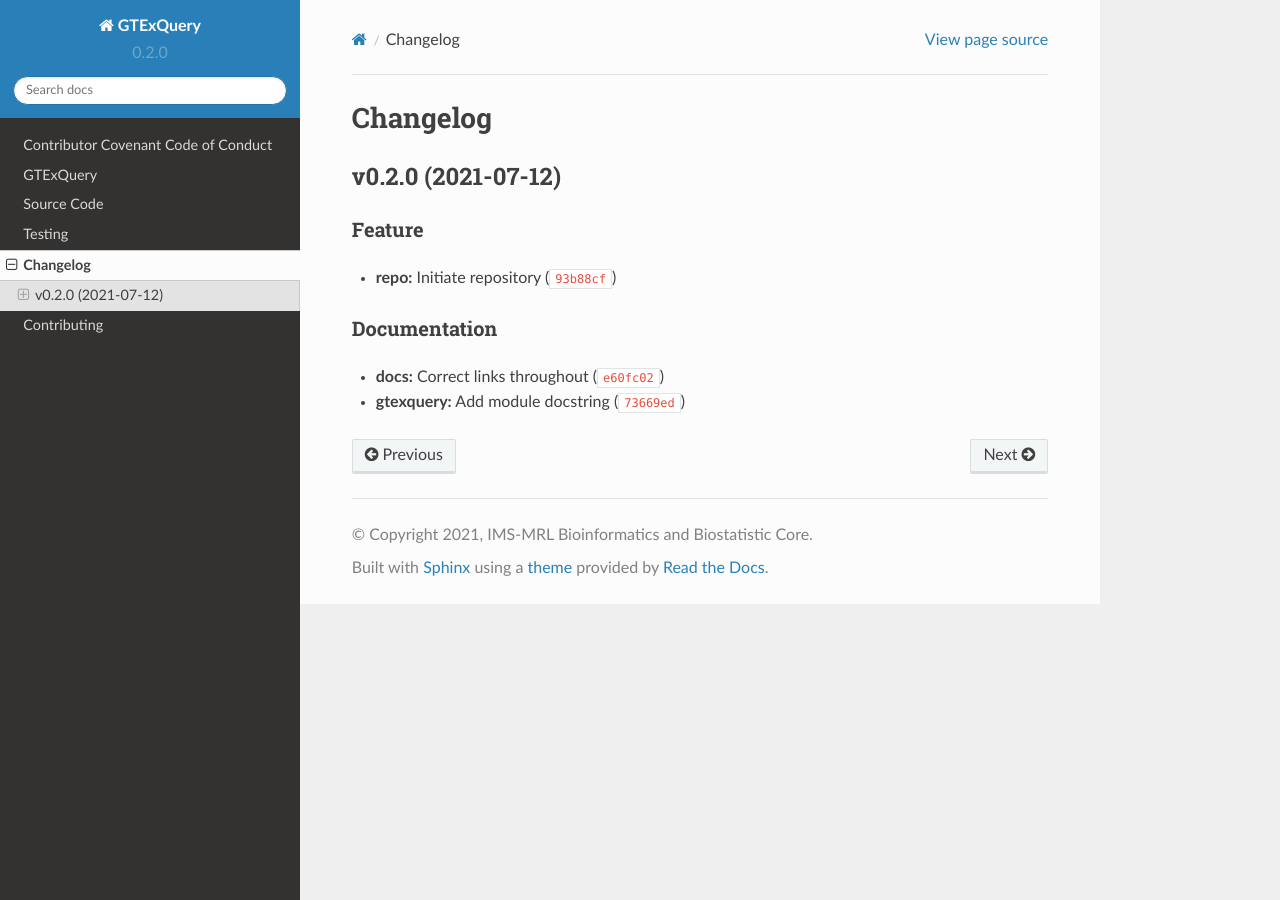
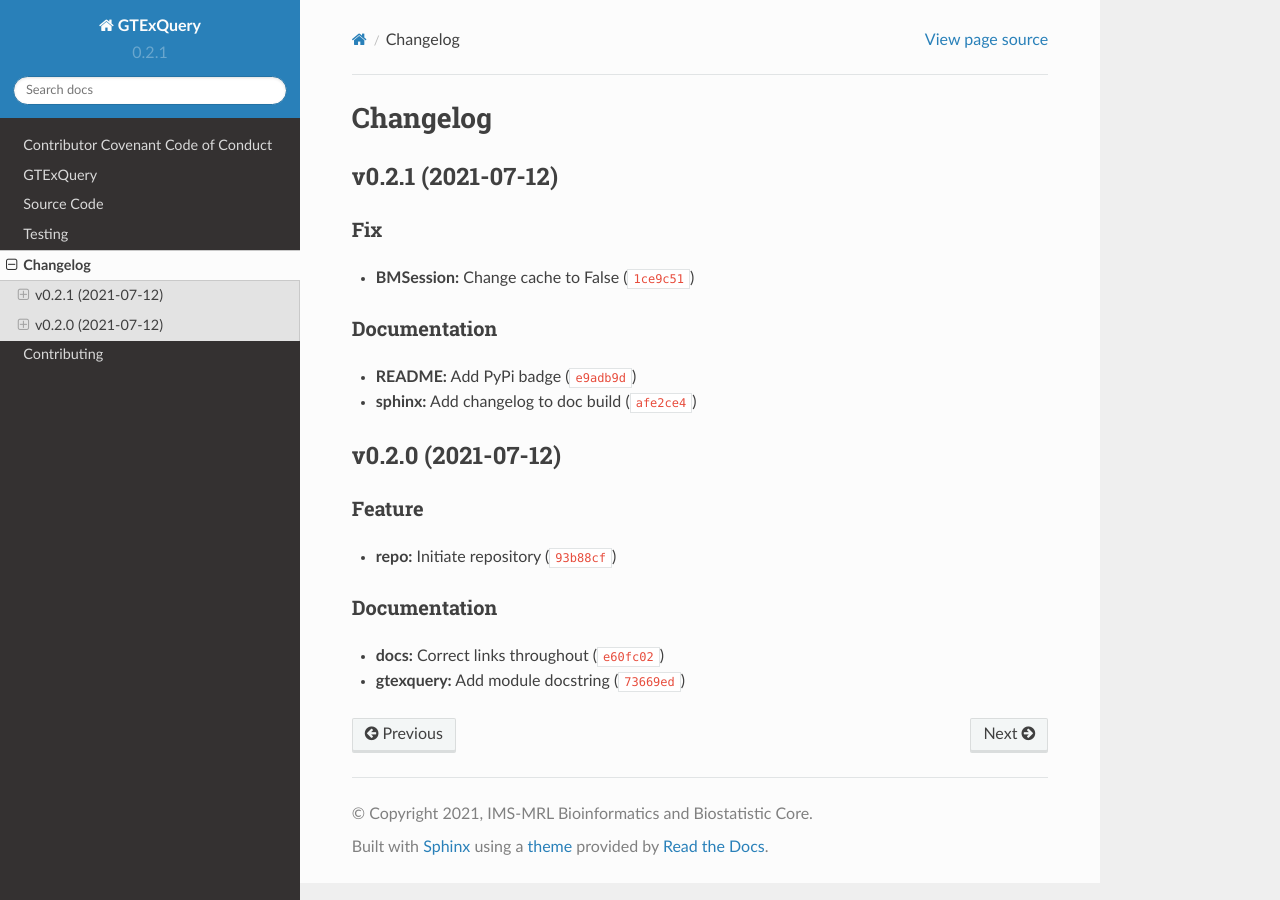
Before and after one commit to IMS-Bio2Core-Facility/GTExQuery, a Sphinx documentation site: the page built from docs/changelog.md, in a window 1280 px wide. Built offline with Sphinx 7.4.7 and the Read the Docs theme 2.0.0, drawn with Linux system fonts in a browser that asks for light colours.

Commit message:
0.2.1
Automatically generated by python-semantic-release

```diff
--- a/CHANGELOG.md
+++ b/CHANGELOG.md
@@ -1,6 +1,14 @@
 # Changelog
 
 <!--next-version-placeholder-->
+
+## v0.2.1 (2021-07-12)
+### Fix
+* **BMSession:** Change cache to False ([`1ce9c51`](https://github.com/IMS-Bio2Core-Facility/GTExQuery/commit/1ce9c5115fa6fc81573de79c6cd84512c94f86d2))
+
+### Documentation
+* **README:** Add PyPi badge ([`e9adb9d`](https://github.com/IMS-Bio2Core-Facility/GTExQuery/commit/e9adb9d2d1aeafbdc16fd37d923690a6a938da9e))
+* **sphinx:** Add changelog to doc build ([`afe2ce4`](https://github.com/IMS-Bio2Core-Facility/GTExQuery/commit/afe2ce465d9e824db552a276b141d362b279a761))
 
 ## v0.2.0 (2021-07-12)
 ### Feature
--- a/docs/conf.py
+++ b/docs/conf.py
@@ -12,7 +12,7 @@ sys.path.insert(0, os.path.abspath("../gtexquery/"))
 project = "GTExQuery"
 author = "Ryan B Patterson-Cross"
 copyright = "2021, IMS-MRL Bioinformatics and Biostatistic Core"
-version = "0.2.0"
+version = "0.2.1"
 extensions = [
     "sphinx_rtd_theme",
     "sphinx.ext.autodoc",
--- a/gtexquery/__init__.py
+++ b/gtexquery/__init__.py
@@ -1,2 +1,2 @@
 """Source code for the GTExQuery Package."""
-__version__ = "0.2.0"
+__version__ = "0.2.1"
--- a/pyproject.toml
+++ b/pyproject.toml
@@ -1,6 +1,6 @@
 [tool.poetry]
 name = "gtexquery"
-version = "0.2.0"
+version = "0.2.1"
 description = "Code for handling multithreaded queries for GTEx"
 license = "MIT"
 authors = ["rbpatt2019 <rb.patterson.cross@gmail.com>"]
```
